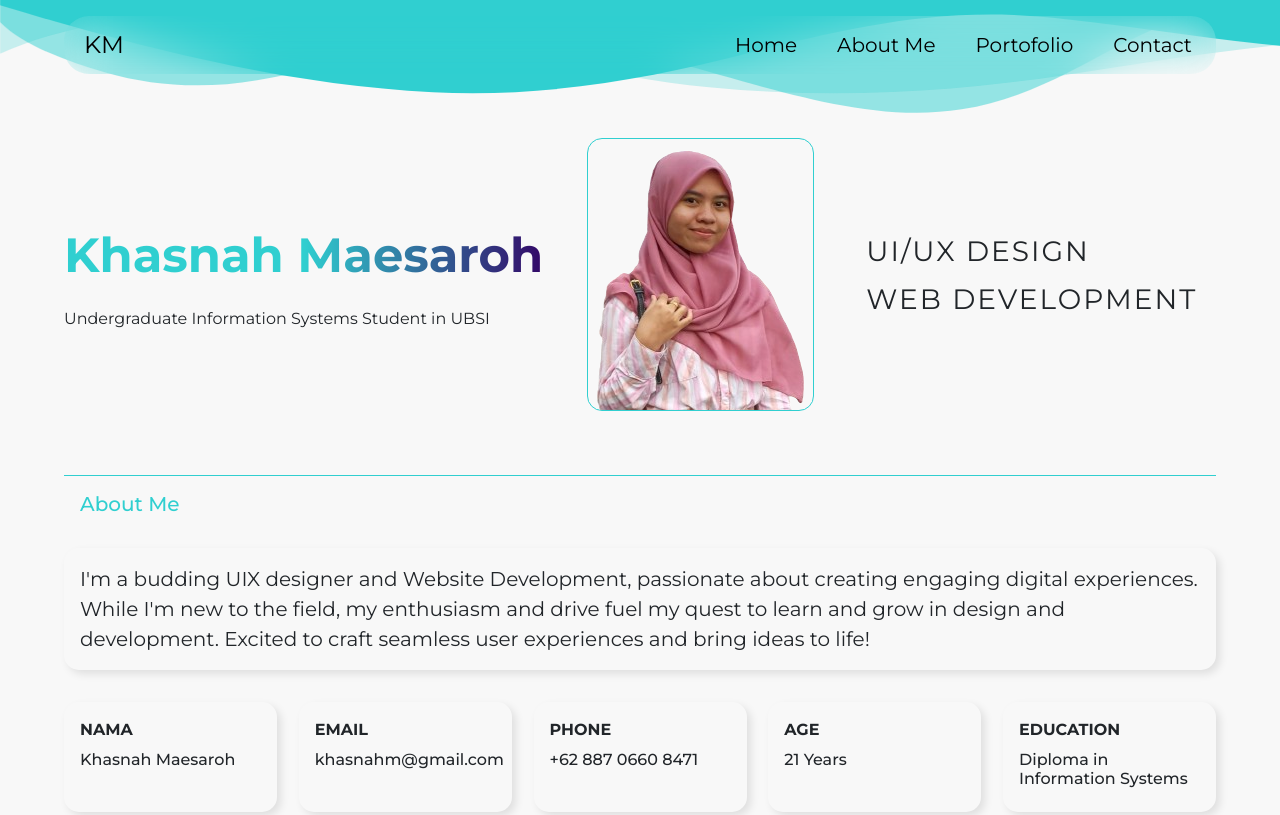
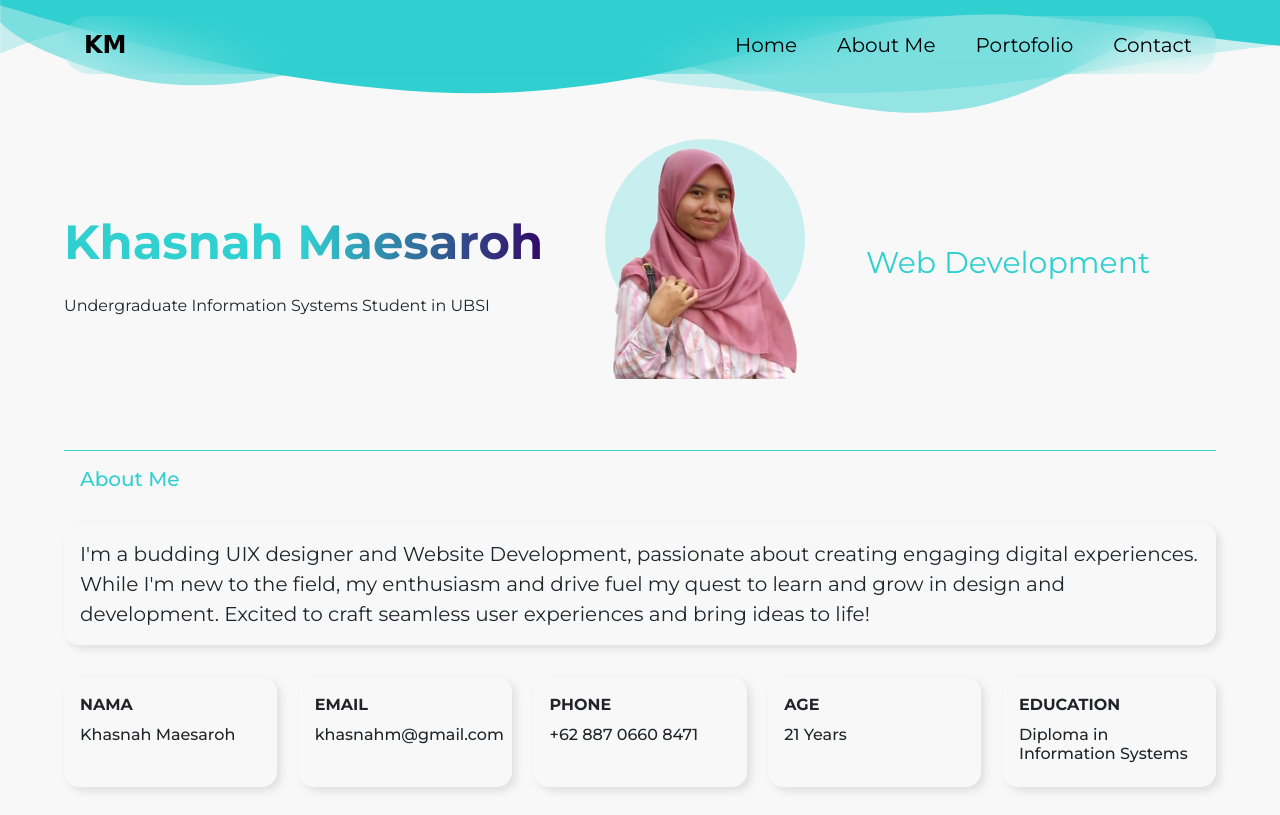
Before and after one commit to khasnahmae/Portofolio-Khasnah_Maesaroh, a website: page index.html in a window 1280 px wide. Shown: the top 815 px of the page. Drawn offline with nearby package versions, Linux system fonts and the light colour scheme.

Commit message:
finishing

```diff
--- a/index.html
+++ b/index.html
@@ -12,7 +12,7 @@
     <link rel="stylesheet" href="style.css">
     <link href="https://unpkg.com/aos@2.3.1/dist/aos.css" rel="stylesheet">
     <link rel="stylesheet" href="https://fonts.googleapis.com/css2?family=Material+Symbols+Outlined:opsz,wght,FILL,GRAD@24,400,0,0" />
-    <script src="script.js"></script>
+
 </head>
 <body>
     <div class="custom-shape-divider-top-1711897187">
@@ -44,16 +44,14 @@
             <p><strong>Khasnah Maesaroh</strong></p>
             <span>Undergraduate Information Systems Student in UBSI</span>
         </div>
-        <img src="bg.png" alt="foto" style="border: 1px solid #30cfd0; border-radius: 15px;">
+        <div class="profile-picture-container">
+            <img src="bg.png" alt="foto" class="profile-picture">
+            <div class="profile-icon"></div>
+          </div>
         <div class="intro2">
-            <div class="skill">
-                <span class="text">&nbsp;ui/ux design &nbsp;</span>
-                <span class="hover-text">&nbsp;ui/ux design&nbsp;</span>
-            </div>
-            <div class="skill">
-                <span class="text">&nbsp;web development &nbsp;</span>
-                <span class="hover-text">&nbsp;web development &nbsp;</span>
-            </div>
+            <div class="typing-animation" id="typing-element"></div>
+            <span class="cursor" id="cursor"></span>
+                <!-- <div class="typing-animation" id="typing-element"></div> -->
         </div>
     </div>
         <h5 id="aboutme">About Me</h5>
@@ -148,6 +146,7 @@
             <path d="M0,0V5.63C149.93,59,314.09,71.32,475.83,42.57c43-7.64,84.23-20.12,127.61-26.46,59-8.63,112.48,12.24,165.56,35.4C827.93,77.22,886,95.24,951.2,90c86.53-7,172.46-45.71,248.8-84.81V0Z" class="shape-fill"></path>
         </svg>
     </div>
+    <script src="script.js"></script>
         <script>
             document.getElementById('menu-toggle').addEventListener('click', function() {
                 var menuItems = document.querySelector('.menu-items');
--- a/script.js
+++ b/script.js
@@ -1,42 +1,4 @@
-// document.addEventListener("DOMContentLoaded", function() {
-//     // Mengambil semua anchor link di navbar
-//     const navLinks = document.querySelectorAll('.menu-items a');
 
-//     // Menambahkan event listener untuk setiap anchor link
-//     navLinks.forEach(function(navLink) {
-//       navLink.addEventListener('click', function(event) {
-//         event.preventDefault(); // Menghentikan default behavior dari anchor link
-
-//         // Mengambil id target dari href anchor link
-//         const targetId = this.getAttribute('href').substring(1);
-
-//         // Mengambil elemen dengan id target
-//         const targetElement = document.getElementById(targetId);
-
-//         // Scroll ke elemen target dengan smooth behavior
-//         targetElement.scrollIntoView({ behavior: 'smooth' });
-//       });
-//     });
-//   });
-//   document.addEventListener("DOMContentLoaded", function() {
-//     // Mengambil semua anchor link di navbar
-//     const navLinks = document.querySelectorAll('.nav-link');
-
-//     // Menambahkan event listener untuk setiap anchor link
-//     navLinks.forEach(function(navLink) {
-//       navLink.addEventListener('click', function(event) {
-//         event.preventDefault(); // Menghentikan default behavior dari anchor link
-
-//         // Menghapus kelas "active" dari semua anchor link
-//         navLinks.forEach(function(link) {
-//           link.classList.remove('active');
-//         });
-
-//         // Menambahkan kelas "active" pada anchor link yang sedang diklik
-//         this.classList.add('active');
-//       });
-//     });
-//   });
 document.addEventListener("DOMContentLoaded", function() {
   const navLinks = document.querySelectorAll('.nav-link');
 
@@ -60,3 +22,40 @@
     });
   });
 });
+function startTypingAnimation() {
+  var texts = ["UI/UX Design", "Web Development"]; // Teks yang akan diketik
+  var currentIndex = 0;
+  var currentText = texts[currentIndex];
+  var i = 0;
+  var element = document.getElementById("typing-element");
+  var cursor = document.getElementById("cursor");
+  var typingSpeed = 100; // Kecepatan mengetik dalam milidetik
+  var delayBetweenTexts = 2000; // Waktu tunggu sebelum mengetik teks berikutnya dalam milidetik
+
+  // Menghapus teks awal
+  element.innerHTML = "";
+
+  function type() {
+      if (i < currentText.length) {
+          element.innerHTML += currentText.charAt(i);
+          i++;
+          cursor.style.left = i * 20 + "px"; // Mengatur posisi kursor
+          setTimeout(type, typingSpeed); // Waktu tunggu antara setiap karakter
+      } else {
+          // Jika semua karakter telah diketik, tunggu beberapa saat kemudian lanjutkan ke teks berikutnya
+          setTimeout(function() {
+              element.innerHTML = ""; // Kosongkan elemen teks
+              i = 0;
+              currentIndex = (currentIndex + 1) % texts.length; // Pindah ke teks berikutnya
+              currentText = texts[currentIndex];
+              type(); // Mulai mengetik teks baru
+          }, delayBetweenTexts);
+      }
+  }
+
+  // Panggil fungsi untuk memulai animasi mengetik
+  type();
+}
+
+// Panggil fungsi untuk memulai animasi mengetik saat halaman dimuat
+startTypingAnimation();
--- a/style.css
+++ b/style.css
@@ -33,8 +33,9 @@
     font-size: 24px;
     text-decoration: none;
     padding-left: 16px;
+    font-weight: bold;
+    font-family: "Caveat", cursive;
 }
-
 ul.menu-items {
     list-style-type: none;
     margin: 0;
@@ -143,6 +144,36 @@
     flex-wrap: wrap;
     margin-inline: 64px;
 }
+.profile-picture-container {
+    position: relative;
+    width: 200px; /* Sesuaikan dengan ukuran foto */
+    height: 200px; /* Sesuaikan dengan ukuran foto */
+    margin-bottom: 48px;
+  }
+
+  .profile-picture {
+    width: 100%;
+    height: auto;
+    display: block;
+    /* border-radius: 50%; */
+     /* Membuat foto menjadi lingkaran */
+    position: relative;
+    z-index: 2; /* Atur foto di lapisan paling atas */
+  }
+
+  .profile-icon {
+    position: absolute;
+    bottom: -1px; /* Sesuaikan posisi ikon */
+    left: 50%; /* Sesuaikan posisi ikon */
+    transform: translateX(-50%); /* Agar ikon berada di tengah horizontal */
+    width: 200px; /* Sesuaikan ukuran ikon */
+    height: 200px; /* Sesuaikan ukuran ikon */
+    background-color: #30d0d03d; /* Warna latar belakang ikon */
+    border-radius: 50%; /* Membuat ikon menjadi lingkaran */
+    z-index: 1; /* Atur ikon di lapisan di bawah foto */
+  }
+
+
 .intro1 p {
     font-size: 48px;
     background: linear-gradient(to right, #30cfd0 50%, #330867 100%);
@@ -159,34 +190,42 @@
     max-width: 500px;
 }
 .intro2 {
-    flex-wrap: wrap;
-    max-width: 500px;
+    width: 350px;
+    position: relative;
 }
-.skill {
-    position: relative;
-    font-size: 28px;
-    text-transform: uppercase;
-    letter-spacing: 2px;
-    line-height: 48px;
-    cursor: pointer;
+.typing-animation {
+    width: 100%;
+    display: block;
+    z-index: 2; /* Atur foto di lapisan paling atas */
+    overflow: hidden;
+    white-space: nowrap;
+    margin: 0 auto;
+    font-size: 30px; /* Ukuran font teks */
+    position: relative; /* Menentukan posisi relatif untuk mengatur kursor */
+    color: #30CFD0;
 }
-/* .text {
-    -webkit-text-stroke: 1px rgba(255, 255, 255, 0.6);
-} */
-.hover-text {
+
+.cursor {
+    display: inline-block;
+    vertical-align: middle;
+    background-color: #30CFD0; /* Warna kursor */
+    animation: blink-caret 0.75s step-end infinite; /* Animasi berkedip */
+    bottom: 0; /* Menempatkan kursor di bagian bawah teks */
     position: absolute;
-    inset: 0;
-    width: 0%;
-    color: #30cfd0;
-    overflow: hidden;
-    border-right: 6px solid var(--clr);
-    transition: 0.5s ease-in-out;
+    bottom: 5px; /* Sesuaikan posisi ikon */
+    transform: translateX(-50%); /* Agar ikon berada di tengah horizontal */
+    width: 0.15em; /* Sesuaikan ukuran ikon */
+    height: 2.5em; /* Sesuaikan ukuran ikon */
+    z-index: 1; /* Atur ikon di lapisan di bawah foto */
+
 }
-.skill:hover .hover-text {
-    width: 100%;
-    filter: drop-shadow( 16px 8px 16px #30cfd0);
-    /* filter: drop-shadow(0 0 40px var(--clr)); */
+
+@keyframes blink-caret {
+    0%, 100% { opacity: 1; }
+    50% { opacity: 0; }
 }
+
+
 .aboutme{
     margin-inline: 64px;
 }
```
